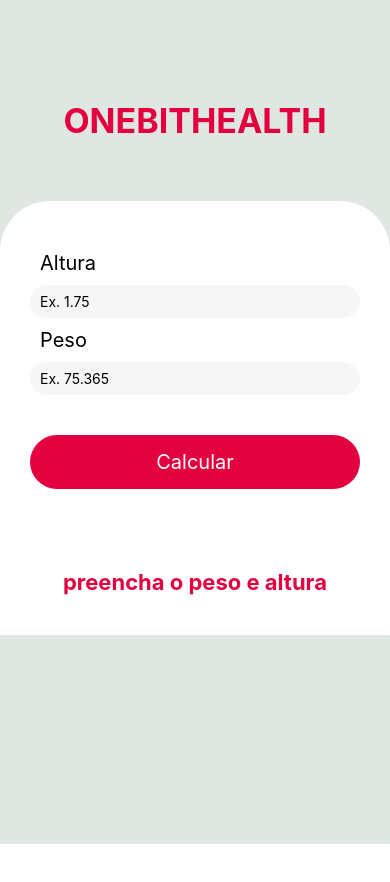
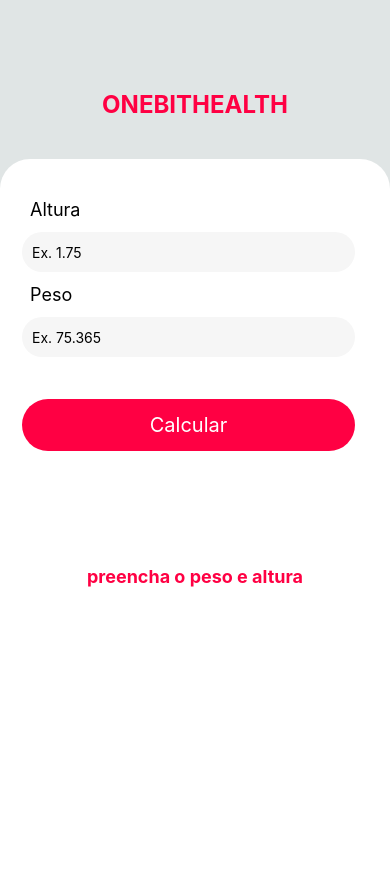
Before and after one commit to HenriqueAMascarin/OneBitHealth, a React Native app: screen / in a window 390 px wide. Shown: the top 882 px of the page. Before the commit the page ends 844 px from the top, so only its background shows below. Built offline with nearby package versions, Linux system fonts and the light colour scheme.

Commit message:
complete style version of professor, -myversion

```diff
--- a/App.tsx
+++ b/App.tsx
@@ -1,14 +1,21 @@
-import { View } from 'react-native';
+import { StyleSheet, View } from 'react-native';
 import Title from './src/components/Title/';
-import Main from './src/components/Main/';
-import { bodyStyle } from './src/styles/body.style';
+import Form from './src/components/Form';
 
 export default function App() {
 
   return (
-    <View style={bodyStyle.style}>
+    <View style={styles.container}>
       <Title />
-      <Main />
+      <Form />
     </View>
   );
 }
+
+const styles = StyleSheet.create({
+  container:{
+    flex: 1,
+    backgroundColor: '#e0e5e5',
+    paddingTop: 80,
+  },
+});
--- a/src/components/Form/ResultImc/index.tsx
+++ b/src/components/Form/ResultImc/index.tsx
@@ -1,5 +1,5 @@
 import { View, Text} from "react-native";
-import { formStyle } from "../../../styles/form.style";
+import styles from "./style";
 
 type props = {
     messageResultImc: string
@@ -8,9 +8,9 @@
 
 export default function ResultImc(props: props){
     return(
-        <View>
-            <Text style={formStyle.resultText}>{props.messageResultImc}</Text>
-            <Text style={formStyle.resultNumberText}>{props.resultImc}</Text>
+        <View style={styles.resultImc}>
+            <Text style={styles.information}>{props.messageResultImc}</Text>
+            <Text style={styles.numberImc}>{props.resultImc}</Text>
         </View>
     );
 }
--- /dev/null
+++ b/src/components/Form/ResultImc/style.ts
@@ -0,0 +1,24 @@
+import { StyleSheet } from "react-native";
+
+const styles = StyleSheet.create({
+    resultImc:{
+        flex: 1,
+        marginTop: 15,
+        paddingTop: 60,
+        borderRadius: 50,
+        alignItems: 'center',
+        width: '100%',
+    },
+    numberImc:{
+        fontSize: 48,
+        color: '#FF0043',
+        fontWeight: 'bold',
+    },
+    information:{
+        fontSize: 18,
+        color: '#FF0043',
+        fontWeight: 'bold',
+    }
+});
+
+export default styles;
--- a/src/components/Form/index.tsx
+++ b/src/components/Form/index.tsx
@@ -1,7 +1,7 @@
 import { useState } from "react";
 import { Text, TextInput, View, TouchableOpacity} from "react-native";
 import ResultImc from "./ResultImc";
-import { formStyle } from "../../styles/form.style";
+import styles from "./style";
 
 export default function Form(){
 
@@ -32,15 +32,17 @@
     }
 
     return(
-        <View style={formStyle.style}>
-            <View>
-                <Text style={formStyle.labelText}>Altura</Text>
-                <TextInput style={formStyle.textInput} placeholder="Ex. 1.75" keyboardType="numeric" onChangeText={setHeight} value={height ? height.toString() : undefined}/>
+        <View style={styles.formContext}>
+            <View style={styles.form}>
+                <Text style={styles.formLabel}>Altura</Text>
+                <TextInput style={styles.input} placeholder="Ex. 1.75" keyboardType="numeric" onChangeText={setHeight} value={height ? height.toString() : undefined}/>
 
-                <Text style={formStyle.labelText}>Peso</Text>
-                <TextInput style={formStyle.textInput} placeholder="Ex. 75.365" keyboardType="numeric" onChangeText={setWeight} value={weight ? weight.toString(): undefined}/>
+                <Text style={styles.formLabel}>Peso</Text>
+                <TextInput style={styles.input} placeholder="Ex. 75.365" keyboardType="numeric" onChangeText={setWeight} value={weight ? weight.toString(): undefined}/>
 
-                <TouchableOpacity style={formStyle.button} onPress={() => validationImc()}><Text style={formStyle.textButton}>{textButton}</Text></TouchableOpacity>
+                <TouchableOpacity style={styles.buttonCalculator} onPress={() => validationImc()}>
+                    <Text style={styles.textButtonCalculator}>{textButton}</Text>
+                </TouchableOpacity>
             </View>
             <ResultImc messageResultImc={messageImc} resultImc={imc}/>
         </View>
--- /dev/null
+++ b/src/components/Form/style.ts
@@ -0,0 +1,50 @@
+import { StyleSheet } from "react-native";
+
+const styles = StyleSheet.create({
+    formContext: {
+        width: '100%',
+        height: '100%',
+        bottom: 0,
+        backgroundColor: '#ffffff',
+        alignItems: 'center',
+        borderTopLeftRadius: 30,
+        borderTopRightRadius: 30,
+        marginTop: 30,
+    },
+    form:{
+        width: '100%',
+        height: 'auto',
+        marginTop: 30,
+        padding: 10,
+    },
+    formLabel:{
+        color: '#000000',
+        fontSize: 18,
+        paddingLeft: 20,
+    },
+    input:{
+        width: '90%',
+        borderRadius: 50,
+        backgroundColor: '#f6f6f6',
+        height: 40,
+        margin: 12,
+        paddingLeft: 10,
+    },
+    buttonCalculator:{
+        borderRadius: 50,
+        alignItems: 'center',
+        justifyContent: 'center',
+        width: '90%',
+        backgroundColor: '#FF0043',
+        paddingTop: 14,
+        paddingBottom: 14,
+        marginLeft: 12,
+        margin: 30,
+    },
+    textButtonCalculator:{
+        fontSize: 20,
+        color: '#ffffff',
+    },
+});
+
+export default styles;
--- a/src/components/Main/index.tsx
+++ /dev/null
@@ -1,10 +0,0 @@
-import { View } from "react-native";
-import Form from "../Form/";
-
-export default function Main(){
-    return(
-        <View>
-            <Form/>
-        </View>
-    );
-}
--- a/src/components/Title/index.tsx
+++ b/src/components/Title/index.tsx
@@ -1,10 +1,10 @@
 import { View, Text} from "react-native";
-import { headerStyle } from "../../styles/header.style";
+import styles from "./style";
 
 export default function Title(){
     return(
-        <View style={headerStyle.style}>
-            <Text style={headerStyle.text}>OneBitHealth</Text>
+        <View style={styles.boxTitle}>
+            <Text style={styles.textTitle}>OneBitHealth</Text>
         </View>
     );
 }
--- /dev/null
+++ b/src/components/Title/style.ts
@@ -0,0 +1,17 @@
+import { StyleSheet } from "react-native";
+
+const styles = StyleSheet.create({
+    boxTitle:{
+        alignItems: 'center',
+        justifyContent: 'center',
+        padding: 10,
+    },
+    textTitle:{
+        color: '#FF0043',
+        fontSize: 24,
+        fontWeight: 'bold',
+        textTransform: 'uppercase',
+    }
+});
+
+export default styles;
--- a/src/styles/body.style.ts
+++ /dev/null
@@ -1,8 +0,0 @@
-import { StyleSheet } from "react-native";
-
-export const bodyStyle = StyleSheet.create({
-    style:{
-        backgroundColor: "#E0E6E2",
-        flex: 1,
-    }
-});
--- a/src/styles/form.style.ts
+++ /dev/null
@@ -1,50 +0,0 @@
-import { StyleSheet } from "react-native";
-
-export const formStyle = StyleSheet.create({
-    style: {
-        backgroundColor: "white",
-        paddingVertical: 40,
-        paddingHorizontal: 30,
-        borderTopRightRadius: 50,
-        borderTopLeftRadius: 50,
-        height: "100%",
-    },
-    labelText:{
-        fontSize: 20,
-        paddingVertical: 10,
-        paddingLeft: 10,
-    },
-    textInput:{
-        backgroundColor: "#F6F6F6",
-        paddingVertical: 8,
-        paddingLeft: 10,
-        borderRadius: 50,
-    },
-    button:{
-        paddingVertical: 15,
-        backgroundColor: "#E2003F",
-        marginTop: 40,
-        marginBottom: 80,
-        borderRadius: 50,
-    },
-    textButton: {
-        fontSize: 20,
-        color: 'white',
-        textAlign: 'center',
-    },
-    aboutText:{
-        fontSize: 20,
-    },
-    resultText:{
-        fontSize: 22,
-        color: '#E2003F',
-        fontWeight: 'bold',
-        textAlign: 'center',
-    },
-    resultNumberText:{
-        fontSize: 60,
-        color: '#E2003F',
-        fontWeight: 'bold',
-        textAlign: 'center',
-    }
-})
--- a/src/styles/header.style.ts
+++ /dev/null
@@ -1,15 +0,0 @@
-import { StyleSheet } from "react-native";
-
-export const headerStyle = StyleSheet.create({
-    style:{
-        paddingTop: 100,
-        paddingBottom: 60,
-    },
-    text:{
-        textAlign: "center",
-        fontSize: 34,
-        fontWeight: "bold",
-        color: "#E2003F",
-        textTransform: "uppercase",
-    }
-})
```
